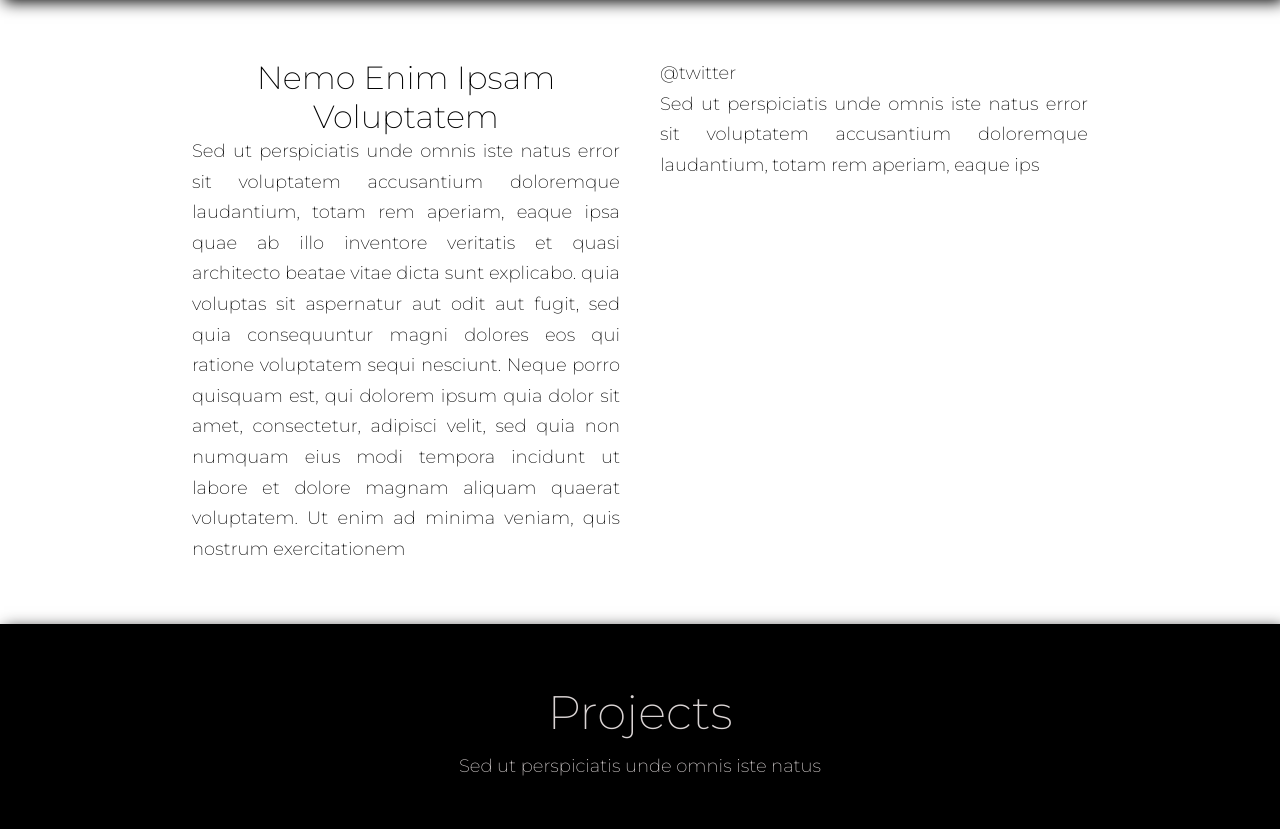
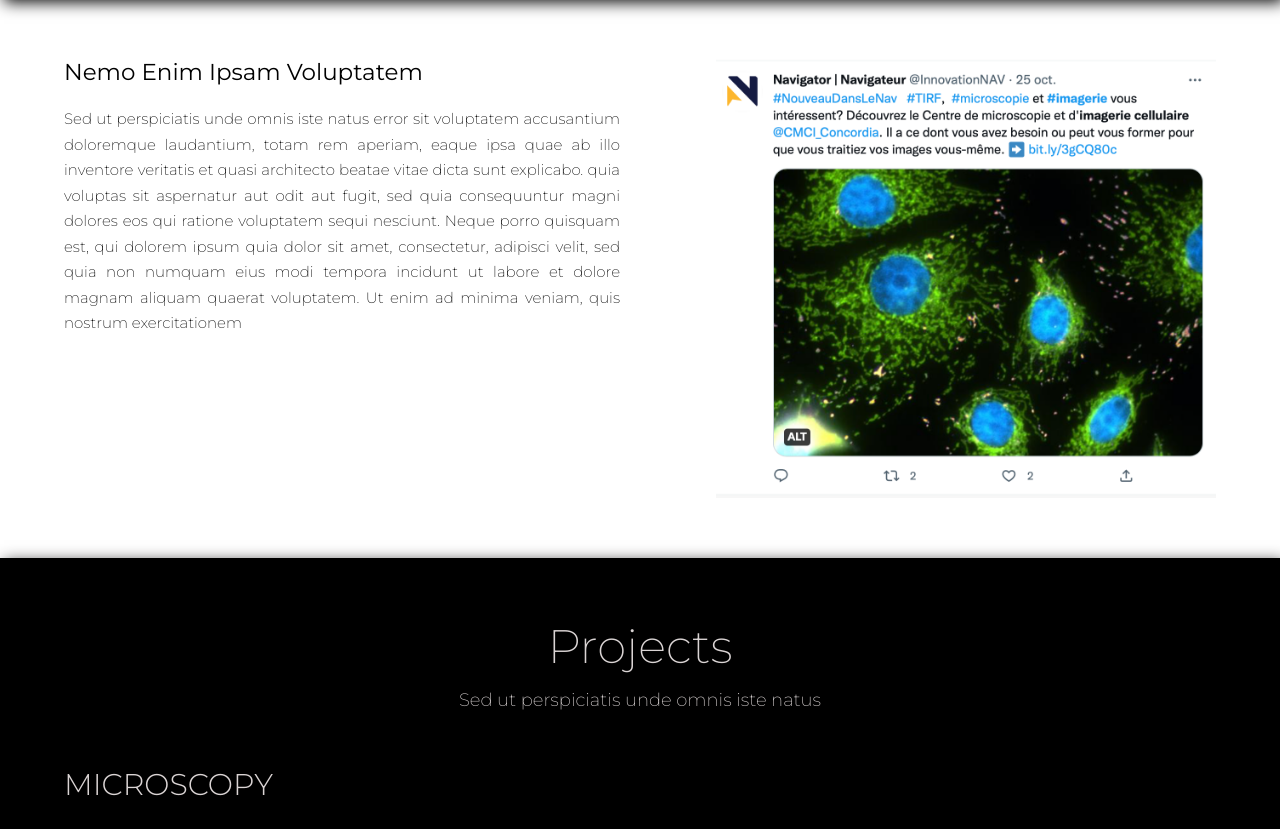
Before and after one commit to Maralena86/The-RLaboratory, a plain HTML site: page index.html in a window 1280 px wide. Shown: the part 1052-1881 px from the top of the page. Drawn offline with Linux system fonts and the light colour scheme.

Commit message:
commit 4

```diff
--- a/css/style.css
+++ b/css/style.css
@@ -142,6 +142,24 @@ h3{
 .intro >div{
     width: 50%;
 }
+.intro p{
+    font-size: 15px;
+}
+.intro h1{
+    font-size: 23px;
+    font-weight: 400;
+    text-align: left;
+    margin-bottom: 20px;
+}
+
+.twitter-container{
+    display: flex;
+    justify-content: flex-end;
+}
+.twitter{
+    width: 90%;
+   object-fit: scale-down;
+}
 /*------------members---------------*/
 .img-member>img{
 
@@ -213,7 +231,9 @@ h3{
 		padding: 0px;
         margin: 0;
     }
-
+    .container-section {
+        width: 90%;
+    }
     .nav-item{
 
 
@@ -246,6 +266,9 @@ h3{
         flex-direction: column;
 
     }
+    .twitter{
+        height: 400px;
+    }
     .img-member {
         display: flex;
         justify-content: center;
@@ -255,9 +278,7 @@ h3{
         height: 250px;
         margin-bottom: 20px;
     }
-    .container-section {
-        width: 90%;
-    }
+
     .intro{
         flex-direction: column;
     }
--- a/index.html
+++ b/index.html
@@ -54,9 +54,8 @@
                 <h1>Nemo enim ipsam voluptatem</h1>
                 <p>Sed ut perspiciatis unde omnis iste natus error sit voluptatem accusantium doloremque laudantium, totam rem aperiam, eaque ipsa quae ab illo inventore veritatis et quasi architecto beatae vitae dicta sunt explicabo.  quia voluptas sit aspernatur aut odit aut fugit, sed quia consequuntur magni dolores eos qui ratione voluptatem sequi nesciunt. Neque porro quisquam est, qui dolorem ipsum quia dolor sit amet, consectetur, adipisci velit, sed quia non numquam eius modi tempora incidunt ut labore et dolore magnam aliquam quaerat voluptatem. Ut enim ad minima veniam, quis nostrum exercitationem </p>
             </div>
-            <div>
-                <p>@twitter</p>
-                <p>Sed ut perspiciatis unde omnis iste natus error sit voluptatem accusantium doloremque laudantium, totam rem aperiam, eaque ips</p>
+            <div class="twitter-container">
+                <img  class="twitter" src="images/twitter.png">
             </div>
         </div>
     </div>
```
Also changed, not shown: images/twitter.png (added), 1 other file.
